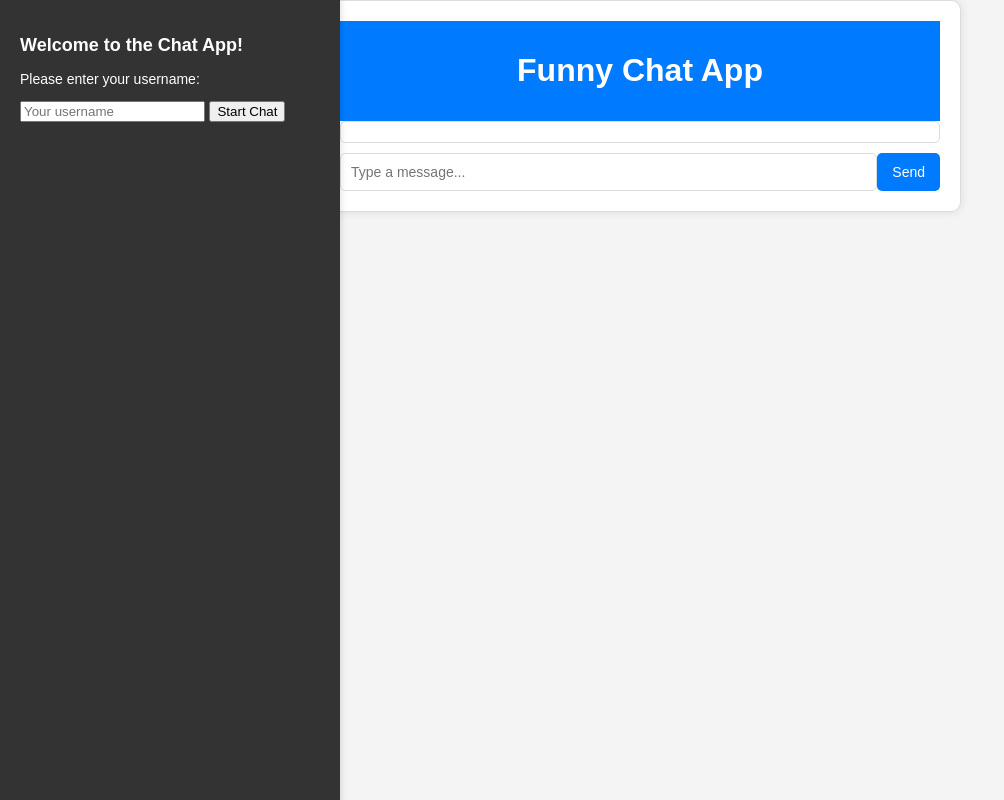
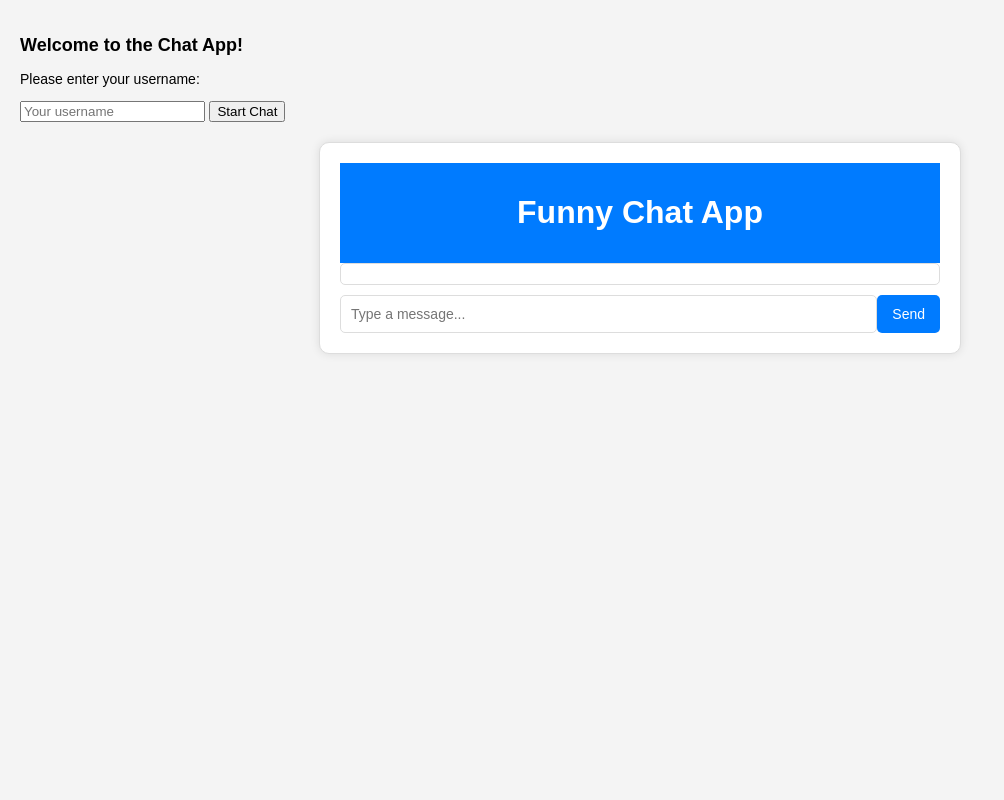
Before and after one commit to preet-yd/chat-app, a plain HTML site: page index.html in a window 1280 px wide. Shown: the whole page, without its empty margins (0-1004 px from the left). Drawn offline with nearby package versions, Linux system fonts and the light colour scheme; no server answers.

Commit message:
Updated Styles

```diff
--- a/style.css
+++ b/style.css
@@ -45,15 +45,16 @@ body {
 }
 
 .sidebar {
+  color: black;
+  display: flex;
   width: 300px;
   height: 100%;
-  position: fixed;
+  /* position: fixed; */
   top: 0;
   left: 0;
-  background-color: #333;
-  color: #fff;
+  /* background-color: #333; */
   padding: 20px;
-  box-shadow: 2px 0 5px rgba(0, 0, 0, 0.1);
+  /* box-shadow: 2px 0 5px rgba(0, 0, 0, 0.1); */
 }
 
 .username-popup {
```
